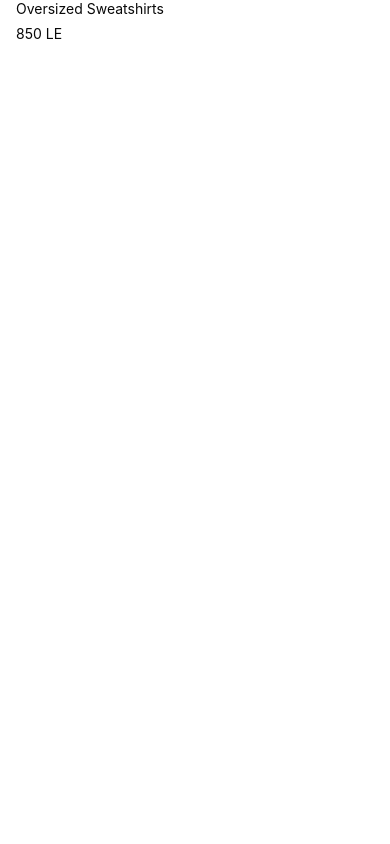
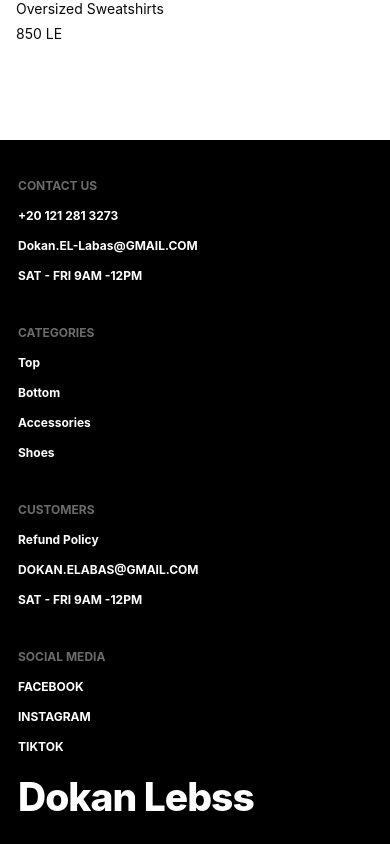
Before and after one commit to ahmedmahmoud00398/DokanLebs, a Next.js app: page /collections in a window 390 px wide. Shown: the part 1026-1870 px from the top of the page. Before the commit the page ends 1122 px from the top, so only its background shows below. Built offline with nearby package versions, Linux system fonts and the light colour scheme.

Commit message:
footer edits

```diff
--- a/app/globals.css
+++ b/app/globals.css
@@ -105,7 +105,7 @@ footer { background: #000; color: white; padding: 48px 34px 20px; margin-top: 70
   .header-actions { gap: 9px; }
   .header-actions > span { font-size: 12px; }
   .header-actions .header-favorites-count { font-size: 10px; }
-  .footer-grid { grid-template-columns: repeat(2, minmax(0, 1fr)); gap: 24px 18px; }
+  .footer-grid { grid-template-columns: repeat(1, minmax(0, 1fr)); gap: 24px 18px; }
   footer { margin-top: 44px; padding: 34px 18px 18px; }
   .footer-grid small { font-size: 12px; }
   .footer-grid p { margin: 12px 0; font-size: 12px; line-height: 1.5; overflow-wrap: anywhere; }
--- a/components/collections-page.js
+++ b/components/collections-page.js
@@ -6,6 +6,7 @@ import { collectionService } from '@/lib/store-services';
 import SecondarySiteHeader from '@/components/secondary-site-header';
 import { useSiteLanguage } from '@/lib/use-site-language';
 import { t } from '@/components/storefront/data';
+import { Footer } from './storefront/site-shell';
 
 export default function CollectionsPage() {
   const [products, setProducts] = useState([]);
@@ -79,6 +80,7 @@ export default function CollectionsPage() {
           </div>
         )}
       </main>
+      <Footer />
     </>
   );
 }
--- a/components/track-order.js
+++ b/components/track-order.js
@@ -9,6 +9,7 @@ import Shipment from '@/components/tracking/shipment';
 import { translateTracking } from '@/lib/tracking-translations';
 import styles from '@/components/tracking/tracking.module.css';
 import { useSiteLanguage } from '@/lib/use-site-language';
+import { Footer } from './storefront/site-shell';
 
 const supportLink = 'https://wa.me/201212813273';
 
@@ -45,5 +46,5 @@ export default function TrackOrder() {
     {(status === 'not-found' || status === 'unavailable') && <><section className="tracking-empty tracking-error"><span>X</span><h2>{translateTracking(isArabic, status === 'not-found' ? 'We couldn’t find this order' : 'Tracking is temporarily unavailable')}</h2><p>{translateTracking(isArabic, error)}</p><div className="tracking-actions"><button className="black-button" onClick={reset}>{translateTracking(isArabic, 'Try again')}</button><a className="outline-button" href={supportLink} target="_blank" rel="noreferrer">{translateTracking(isArabic, 'Chat on WhatsApp')}</a></div></section><div className="tracking-help-grid"><HelpCard isArabic={isArabic} title="Things to check" entries={[["Order number format", "It starts with DL- followed by digits, like DL-10482."], ["Same WhatsApp number", "Use the same number you entered when you placed the order."], ["Just placed your order?", "It can take a few minutes to show up. Try again shortly."]]} /><HelpCard isArabic={isArabic} title="WHAT IT LOOKS LIKE" sample /></div></>}
     {status === 'found' && order && <Shipment order={order} isArabic={isArabic} />}
     <section className="tracking-contact"><div><strong>{translateTracking(isArabic, 'Need help with your order?')}</strong><p>{translateTracking(isArabic, 'Our team replies on WhatsApp, Sat – Fri, 9AM–12PM.')}</p></div><a href={supportLink} target="_blank" rel="noreferrer">{translateTracking(isArabic, 'Chat on WhatsApp')}</a></section>
-  </main><footer dir={isArabic ? 'rtl' : 'ltr'}><div className="footer-grid"><div><small>{translateTracking(isArabic, 'CONTACT US')}</small><p>+20 121 281 3273</p><p>Dokan.EL-Labas@GMAIL.COM</p><p>{translateTracking(isArabic, 'SAT - FRI 9AM -12PM')}</p></div><div><small>{translateTracking(isArabic, 'CATEGORIES')}</small><p>{translateTracking(isArabic, 'Top')}</p><p>{translateTracking(isArabic, 'Bottom')}</p><p>{translateTracking(isArabic, 'Accessories')}</p><p>{translateTracking(isArabic, 'Shoes')}</p></div><div><small>{translateTracking(isArabic, 'CUSTOMERS')}</small><p>{translateTracking(isArabic, 'Refund Policy')}</p><p>DOKAN.ELABAS@GMAIL.COM</p><p>{translateTracking(isArabic, 'SAT - FRI 9AM -12PM')}</p></div><div><small>{translateTracking(isArabic, 'SOCIAL MEDIA')}</small><p>FACEBOOK</p><p>INSTAGRAM</p><p>TIKTOK</p></div></div><div className="footer-brand">Dokan Lebss</div></footer></div>;
+  </main><Footer /></div>;
 }
```
